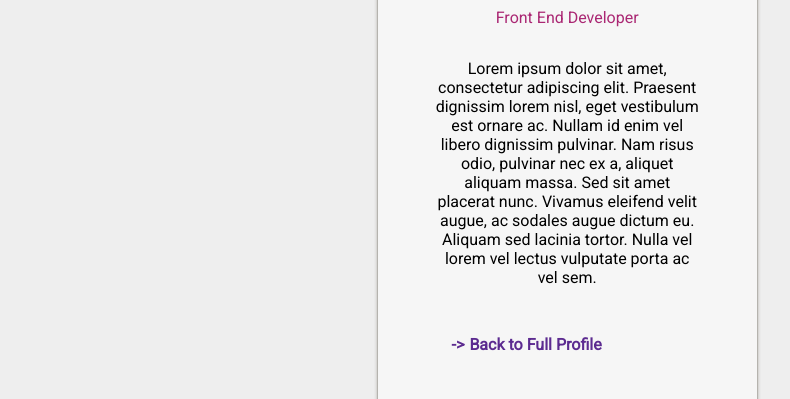
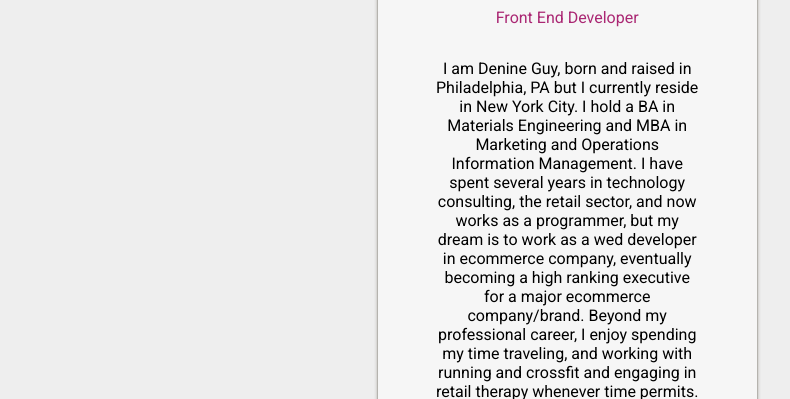
Before and after one commit to denineguy/MD-sidebar, a plain HTML site: page index.html in a window 1280 px wide. Shown: the part 401-800 px from the top of the page, without its empty margins (137-927 px from the left). Drawn offline with Linux system fonts and the light colour scheme.

Commit message:
Updated with sentences about myself

```diff
--- a/index.html
+++ b/index.html
@@ -19,7 +19,17 @@
         <p class="profile-name">Denine Guy</p>
         <p class="profile-career">Front End Developer</p>
         <p class="profile-detail">
-          Lorem ipsum dolor sit amet, consectetur adipiscing elit. Praesent dignissim lorem nisl, eget vestibulum est ornare ac. Nullam id enim vel libero dignissim pulvinar. Nam risus odio, pulvinar nec ex a, aliquet aliquam massa. Sed sit amet placerat nunc. Vivamus eleifend velit augue, ac sodales augue dictum eu. Aliquam sed lacinia tortor. Nulla vel lorem vel lectus vulputate porta ac vel sem.
+          I am Denine Guy, born and raised in Philadelphia, PA but I currently
+          reside in New York City. I hold a BA in Materials Engineering and MBA
+          in Marketing and Operations Information Management. I have spent
+          several years in technology consulting, the retail sector, and now
+          works as a programmer, but my dream is to work as a wed developer in
+          ecommerce company, eventually becoming a high ranking executive for a
+          major ecommerce company/brand.  Beyond my professional career, I enjoy
+          spending  my time traveling, and working with running and crossfit and
+          engaging in retail therapy whenever time permits. I consider myself a
+          foodie who enjoy trying new restaurants and experience different
+          cuisines.
         </p>
         <a class="full-profile"><span>-></span>Back to Full Profile</a>
       </section>
```
